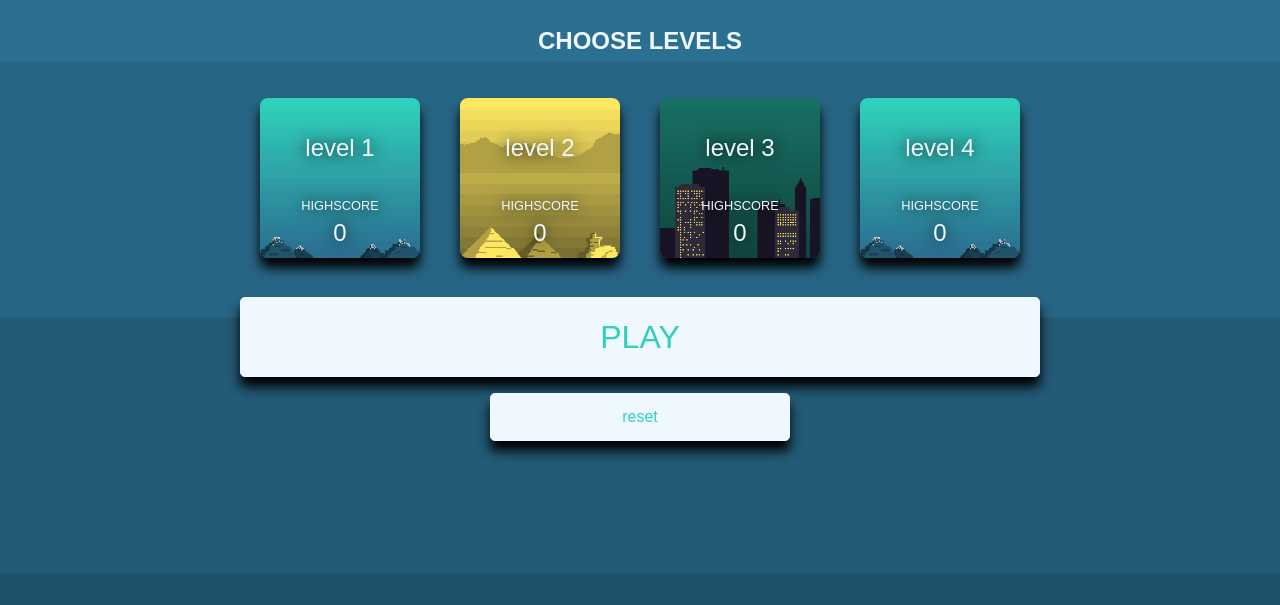
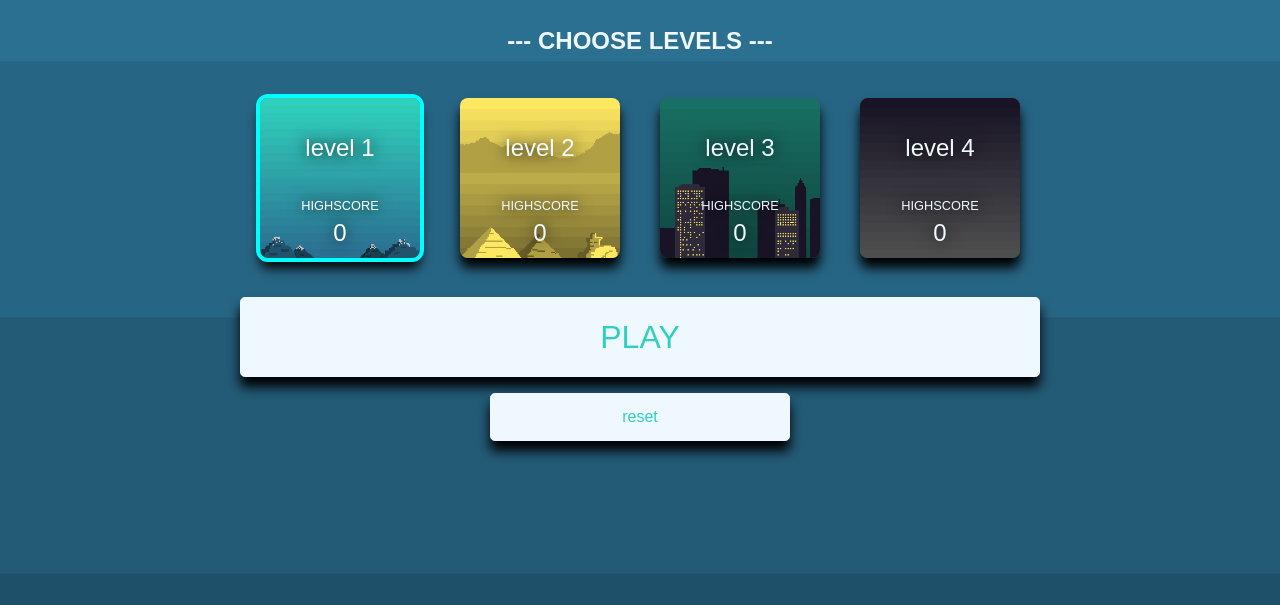
Before and after one commit to minhtaama/GitProject, a plain HTML site: page case-study/index.html in a window 1280 px wide. Shown: the part 195-800 px from the top of the page. Drawn offline with Linux system fonts and the light colour scheme; a web font is replaced by a local one.

Commit message:
new dark sky

```diff
--- a/case-study/index.html
+++ b/case-study/index.html
@@ -9,7 +9,7 @@
 </head>
 <body>
     <h1><img id="logo" src="source/logo.png" alt="Pixel Bouncing Ball Logo"></h1>
-    <h2>CHOOSE LEVELS</h2>
+    <h2>--- CHOOSE LEVELS ---</h2>
     <div id="lev-div"></div>
     <br>
     <button id="play">PLAY</button>
--- a/case-study/script/index.js
+++ b/case-study/script/index.js
@@ -23,6 +23,7 @@ for(let i = 0; i<levels.length; i++) {
 }
 
 let lev = document.getElementsByName("levels");
+lev[0].checked = true;
 
 document.getElementById("play").addEventListener("click", ()=> {
         for(let i = 0; i < lev.length; i++) {
--- a/case-study/script/levels.js
+++ b/case-study/script/levels.js
@@ -56,7 +56,7 @@ let levels = [
             display: [
                 [2,2],
             ],
-            src: "source/level-bgr/mountain.png",
+            src: "source/level-bgr/dark-sky.png",
             tar: "source/level-bgr/blue-target.png",
         },
     ]
```
Also changed, not shown: case-study/source/level-bgr/dark-sky.png (added).
